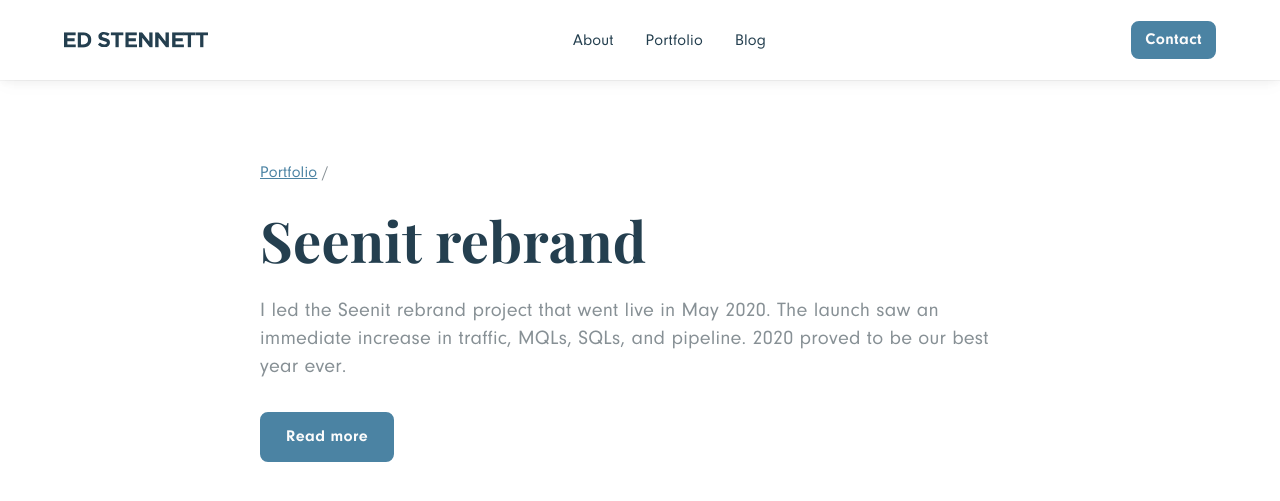
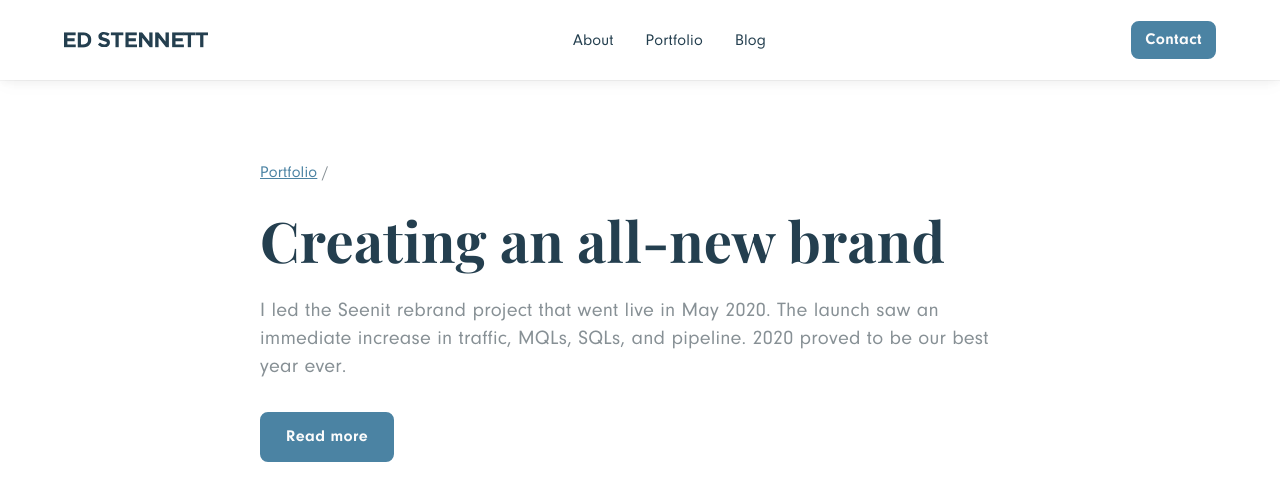
Before and after one commit to edstennettackee/edstennett, a Jekyll site: the page built from _portfolio/seenit-rebrand.md, in a window 1280 px wide and 900 px high, cut to the strip 0-582 px from the top of the window. Shown: the top 501 px of the strip. Built offline with Jekyll 4.4.1, drawn with Linux system fonts in a browser that asks for light colours.

Commit message:
Updated '_portfolio/seenit-rebrand.md' via CloudCannon

```diff
--- a/_portfolio/seenit-rebrand.md
+++ b/_portfolio/seenit-rebrand.md
@@ -1,5 +1,5 @@
 ---
-title: Seenit rebrand
+title: Creating an all-new brand
 description: >-
   I led the Seenit rebrand project that went live in May 2020. The launch saw an
   immediate increase in traffic, MQLs, SQLs, and pipeline. 2020 proved to be our
```
